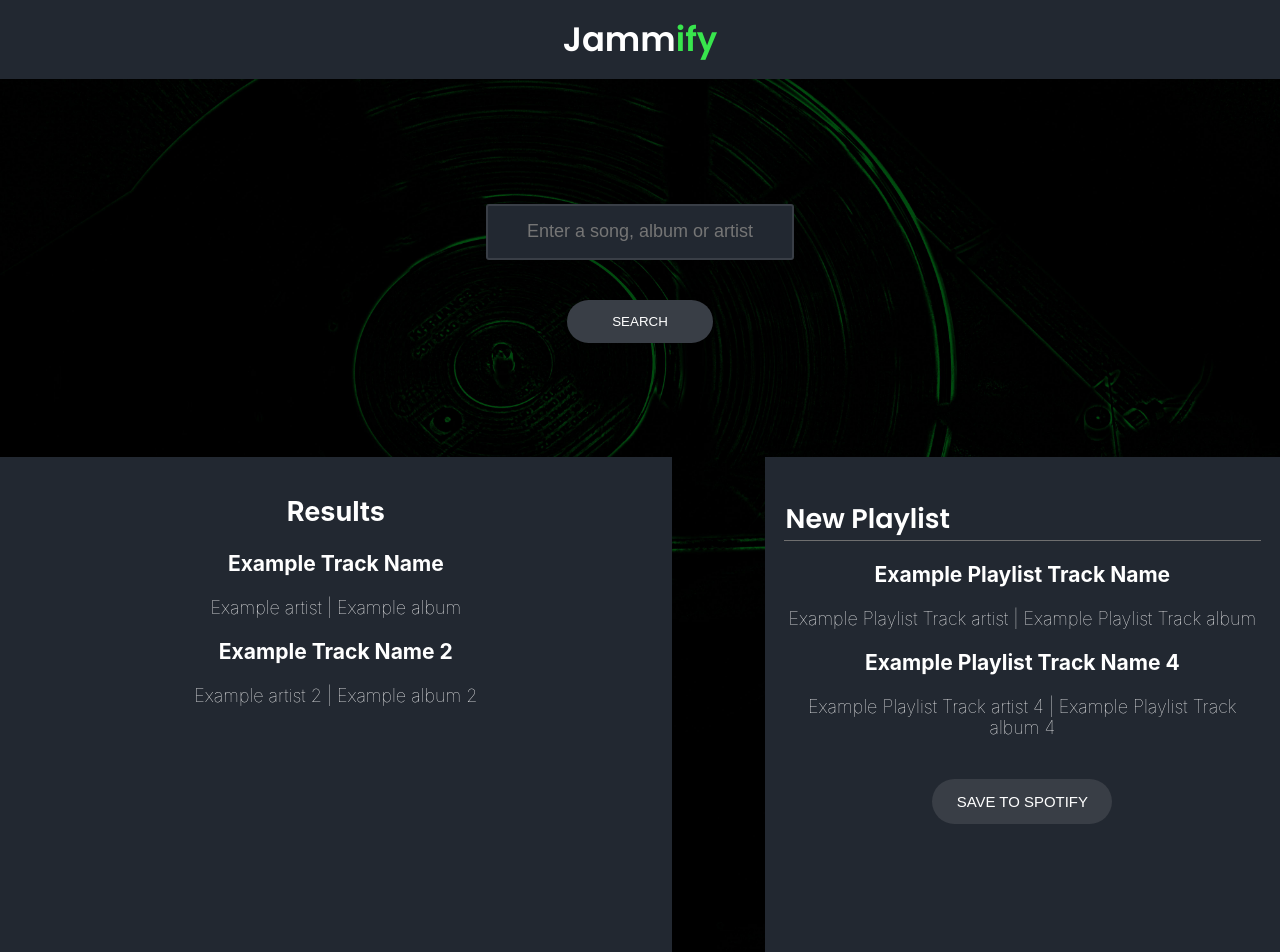
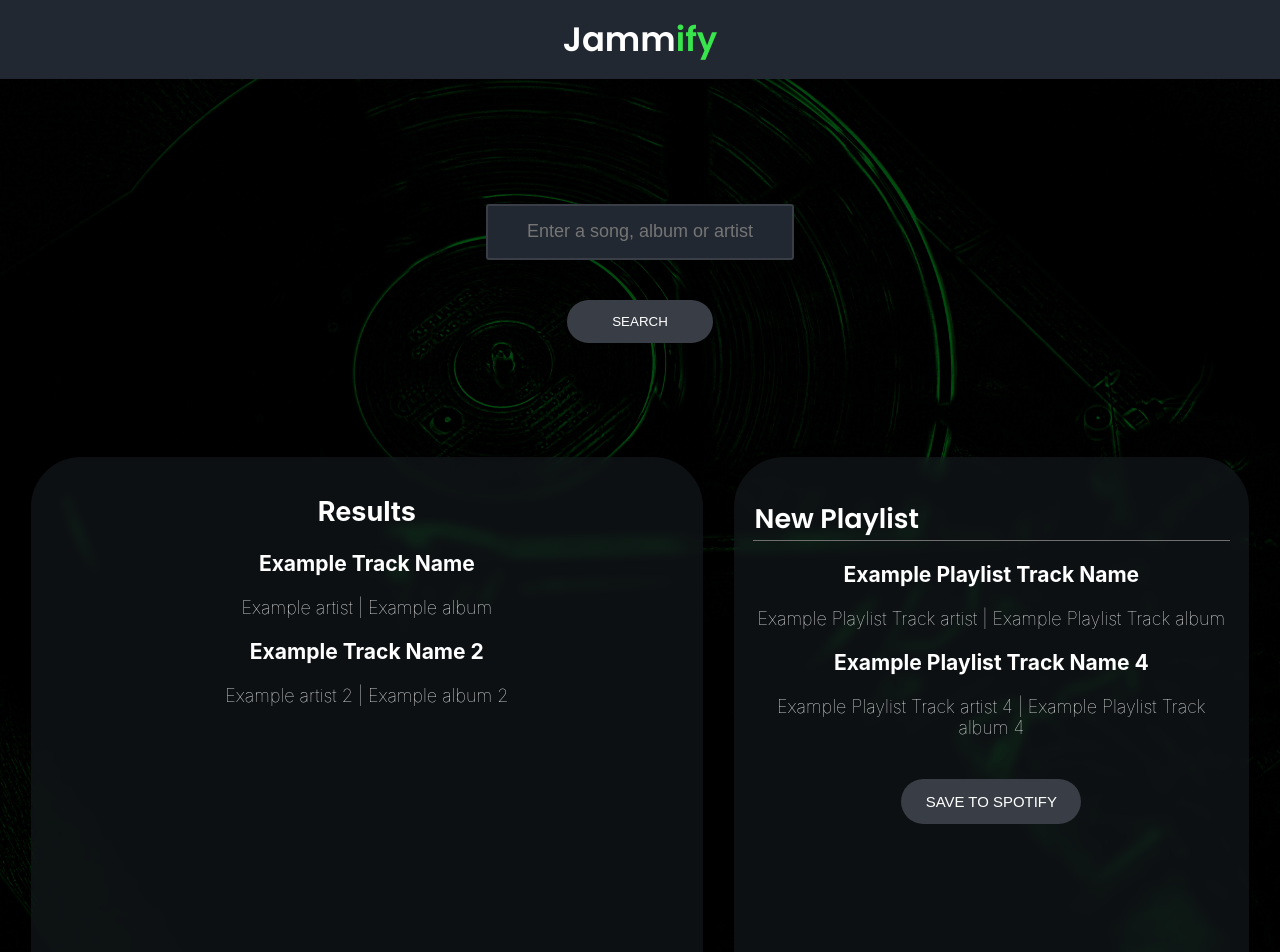
Before and after one commit to aeonclouzeau/jammify, a React (Create React App) app: page / in a window 1280 px wide. Shown: the top 952 px of the page. Built offline with nearby package versions, Linux system fonts and the light colour scheme.

Commit message:
added blurred effect to components

```diff
--- a/src/Components/App/App.css
+++ b/src/Components/App/App.css
@@ -4,7 +4,7 @@
 
 .App-playlist {
 	display: flex;
-	justify-content: space-between;
+	justify-content: space-evenly;
 }
 
 body,
@@ -23,6 +23,7 @@ body {
 	background-repeat: no-repeat;
 	background-size: cover;
 	background-position: center;
+	overflow: hidden;
 }
 
 h1 {
--- a/src/Components/Playlist/Playlist.css
+++ b/src/Components/Playlist/Playlist.css
@@ -6,8 +6,9 @@
 	width: 37%;
 	max-height: 950px;
 	padding: 2.27rem 1.16rem;
-	background-color: #222831;
-	backdrop-filter: blur(10%);
+	background-color: rgb(34, 40, 49, 0.4);
+	backdrop-filter: blur(5px);
+	border-radius: 50px;
 }
 
 .Playlist input {
--- a/src/Components/SearchResults/SearchResults.css
+++ b/src/Components/SearchResults/SearchResults.css
@@ -3,8 +3,10 @@
 	height: 950px;
 	overflow-y: scroll;
 	padding: 0.88rem;
-	background-color: #222831;
-	backdrop-filter: blur(20px);
+	background-color: rgb(34, 40, 49, 0.4);
+	-webkit-backdrop-filter: blur(5px);
+	backdrop-filter: blur(5px);
+	border-radius: 50px;
 }
 
 ::-webkit-scrollbar {
```
